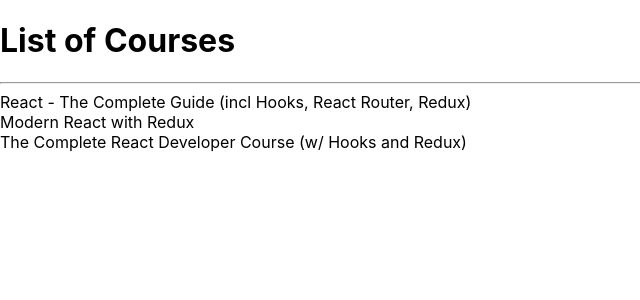
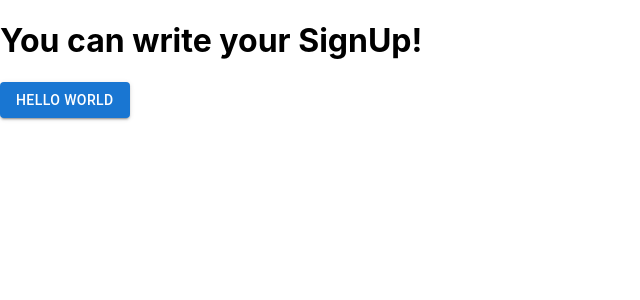
Before and after one commit to divya-sathiya/cs222-final-project, a React (Create React App) app in the folder proactivate-web/: page / in a window 1280 px wide. Shown: the top 300 px of the page, without its empty margins (0-640 px from the left). Built offline with nearby package versions, Linux system fonts and the light colour scheme.

Commit message:
make sign-up page

```diff
--- a/proactivate-web/package.json
+++ b/proactivate-web/package.json
@@ -3,12 +3,18 @@
   "version": "0.1.0",
   "private": true,
   "dependencies": {
+    "@emotion/react": "^11.8.1",
+    "@emotion/styled": "^11.8.1",
+    "@mui/material": "^5.4.4",
+    "@mui/styled-engine-sc": "^5.4.2",
     "@testing-library/jest-dom": "^5.16.2",
     "@testing-library/react": "^12.1.3",
     "@testing-library/user-event": "^13.5.0",
     "react": "^17.0.2",
     "react-dom": "^17.0.2",
+    "react-router-dom": "^6.2.2",
     "react-scripts": "5.0.0",
+    "styled-components": "^5.3.3",
     "web-vitals": "^2.1.4"
   },
   "scripts": {
--- a/proactivate-web/src/App.js
+++ b/proactivate-web/src/App.js
@@ -1,43 +1,32 @@
 import logo from './logo.svg';
+import SignUp from './client/Pages/Sign-Up-Page/SignUp';
 import './App.css';
+import { Routes, Route } from 'react-router-dom';
+import Button from '@mui/material/Button';
 
-const courses = [
-  {
-    title: "React - The Complete Guide (incl Hooks, React Router, Redux)",
-    author: "Maximilian Schwarzmülller",
-    hours_video: 40.5,
-    number_of_lectures: 490,
-    rating: 4.6,
-    url: "https://codingthesmartway.com/courses/react-complete-guide/"
-  },
-  {
-    title: "Modern React with Redux",
-    author: "Stephen Grider",
-    hours_video: 47.5,
-    number_of_lectures: 488,
-    rating: 4.6,
-    url: "https://codingthesmartway.com/courses/modern-react-with-redux/"
-  },
-  {
-    title: "The Complete React Developer Course (w/ Hooks and Redux)",
-    author: "Andrew Mead",
-    hours_video: 39,
-    number_of_lectures: 200,
-    rating: 4.7,
-    url: "http://codingthesmartway.net/courses/complete-react-web-app-developer/"
-  }
-];
+
+
+
+
+
 
 function App() {
-
   return (
       <div>
-          <h1>List of Courses</h1>
-          <hr />
-          {courses.map(function(course) {
-            return <div>{course.title}</div>;
-          })}
+         <SignUp/>
+         <Button variant="contained">Hello World</Button>
       </div>
   );
 }
+
+const Main = () => {
+  return (
+    <Routes>
+      {/* <Route path='/' element={Home}></Route> */}
+      <Route path='/' element={SignUp}></Route>
+    </Routes>
+  );
+}
+
+
 export default App;
--- /dev/null
+++ b/proactivate-web/src/client/Pages/Sign-Up-Page/SignUp.js
@@ -0,0 +1,11 @@
+import React from 'react';
+
+
+const SignUp = () => {
+  return (
+    <h1>You can write your SignUp!</h1>
+
+  );
+};
+
+export default SignUp;
```
Also changed, not shown: proactivate-web/src/Main.js (added, +16 -0 lines), proactivate-web/src/index.js (+4 -3 lines), proactivate-web/src/client/Pages/Sign-Up-Page/SignUp.css (added), 1 other file (tests, documents, lock files or other folders).
